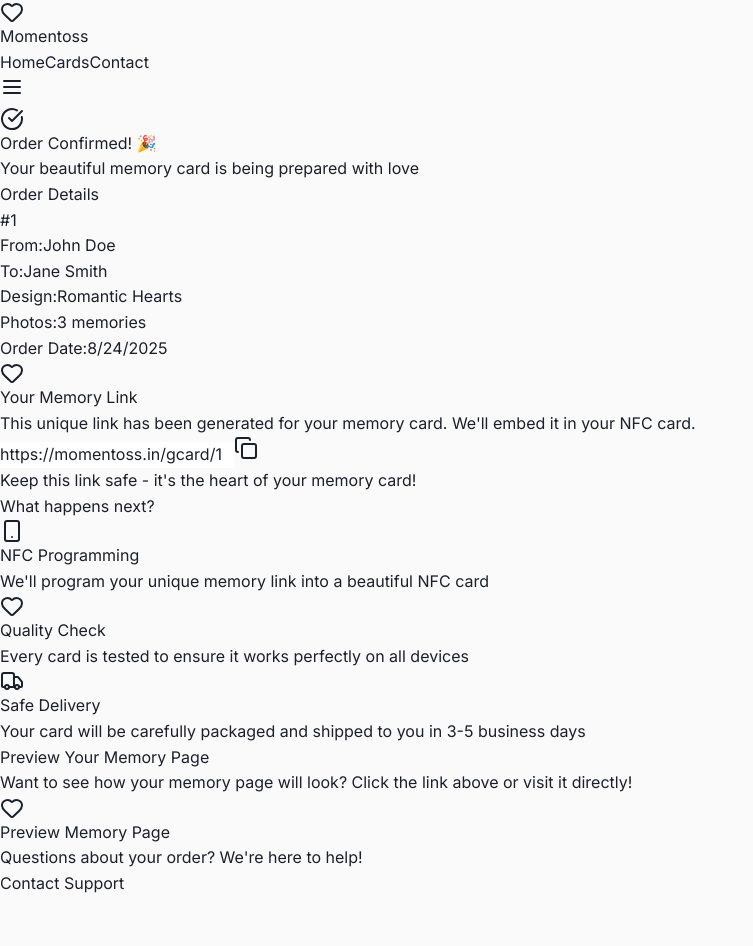
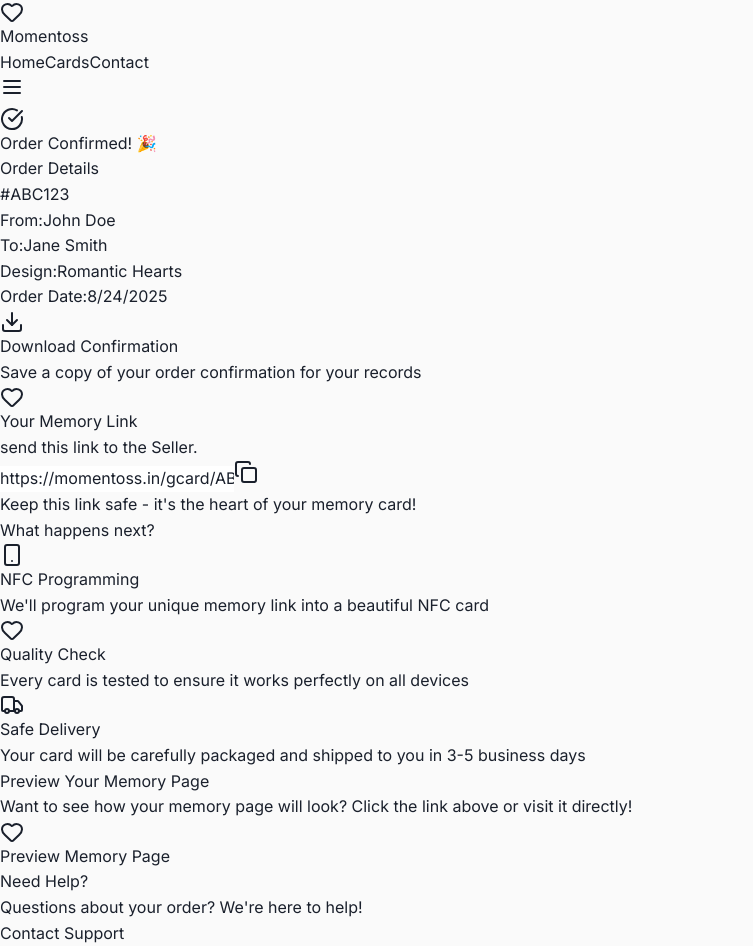
Before and after one commit to JATIN-C0DE5/Momentoss, a React (Vite) app in the folder client/: page /confirmation/1 in a window 1280 px wide. Shown: the whole page, without its empty margins (0-753 px from the left). Before the commit the page ends 897 px from the top, so only its background shows below. Built offline with nearby package versions, Linux system fonts and the light colour scheme.

Commit message:
Updated Cofirmation page to download confirmation

```diff
--- a/client/src/pages/ConfirmationPage.jsx
+++ b/client/src/pages/ConfirmationPage.jsx
@@ -1,10 +1,11 @@
-import { useParams, Link } from 'react-router-dom';
-import { CheckCircle, Heart, Truck, Smartphone, Copy } from 'lucide-react';
 import { useState } from 'react';
+import { CheckCircle, Heart, Truck, Smartphone, Copy, Download } from 'lucide-react';
 
 const ConfirmationPage = () => {
-  const { id } = useParams();
+  // Simulating useParams since we can't import react-router-dom
+  const id = 'ABC123';
   const [copied, setCopied] = useState(false);
+  const [downloading, setDownloading] = useState(false);
 
   // TODO: Replace with actual API call to fetch order details when backend is ready
   const orderDetails = {
@@ -28,8 +29,23 @@
     }
   };
 
+  const downloadPDF = async () => {
+    setDownloading(true);
+
+    try {
+      // Simply trigger the browser's print dialog to save current page as PDF
+      window.print();
+
+    } catch (error) {
+      console.error('Error opening print dialog:', error);
+      alert('Unable to open print dialog. Please try again or use Ctrl+P.');
+    } finally {
+      setTimeout(() => setDownloading(false), 1000);
+    }
+  };
+
   return (
-    <div className="min-h-screen py-8 px-4">
+    <div className="min-h-screen py-8 px-4 bg-gradient-to-br from-pink-50 to-purple-50">
       <div className="max-w-2xl mx-auto">
         {/* Success Header */}
         <div className="text-center mb-8">
@@ -39,9 +55,7 @@
           <h1 className="text-3xl font-bold text-gray-800 mb-2">
             Order Confirmed! 🎉
           </h1>
-          <p className="text-lg text-gray-600">
-            Your beautiful memory card is being prepared with love
-          </p>
+
         </div>
 
         {/* Order Details Card */}
@@ -64,10 +78,6 @@
               <span className="text-gray-600">Design:</span>
               <span className="font-medium text-gray-800">{orderDetails.designName}</span>
             </div>
-            <div className="flex justify-between py-2 border-b border-gray-100">
-              <span className="text-gray-600">Photos:</span>
-              <span className="font-medium text-gray-800">{orderDetails.numberOfPhotos} memories</span>
-            </div>
             <div className="flex justify-between py-2">
               <span className="text-gray-600">Order Date:</span>
               <span className="font-medium text-gray-800">{orderDetails.orderDate}</span>
@@ -75,16 +85,44 @@
           </div>
         </div>
 
+        {/* Download PDF Button */}
+        <div className="text-center mb-8">
+          <button
+            onClick={downloadPDF}
+            disabled={downloading}
+            className={`inline-flex items-center px-6 py-3 rounded-xl font-bold text-white transition-all duration-300 ${
+              downloading
+                ? 'bg-gray-400 cursor-not-allowed'
+                : 'bg-gradient-to-r from-blue-500 to-indigo-600 hover:from-blue-600 hover:to-indigo-700 hover:shadow-lg hover:scale-105'
+            }`}
+          >
+            {downloading ? (
+              <>
+                <div className="w-5 h-5 border-2 border-white border-t-transparent rounded-full animate-spin mr-2"></div>
+                Preparing Download...
+              </>
+            ) : (
+              <>
+                <Download className="w-5 h-5 mr-2" />
+                Download Confirmation
+              </>
+            )}
+          </button>
+          <p className="text-sm text-gray-500 mt-2">
+            Save a copy of your order confirmation for your records
+          </p>
+        </div>
+
         {/* Generated Link Card */}
-        <div className="bg-gradient-to-r from-pink-50 to-purple-50 rounded-2xl p-6 md:p-8 mb-8">
+        <div className="bg-gradient-to-r from-pink-50 to-purple-50 rounded-2xl p-6 md:p-8 mb-8 border border-pink-100">
           <div className="flex items-center mb-4">
             <Heart className="w-6 h-6 text-pink-500 mr-3" />
             <h3 className="text-lg font-bold text-gray-800">Your Memory Link</h3>
           </div>
           <p className="text-gray-600 mb-4">
-            This unique link has been generated for your memory card. We'll embed it in your NFC card.
+            send this link to the Seller.
           </p>
-          <div className="flex items-center space-x-2 p-4 bg-white rounded-lg">
+          <div className="flex items-center space-x-2 p-4 bg-white rounded-lg border">
             <input
               type="text"
               value={orderDetails.generatedLink}
@@ -93,10 +131,10 @@
             />
             <button
               onClick={copyLink}
-              className={`px-4 py-2 rounded-lg font-medium transition-colors ${
+              className={`px-4 py-2 rounded-lg font-medium transition-all duration-300 ${
                 copied
                   ? 'bg-green-500 text-white'
-                  : 'bg-pink-500 text-white hover:bg-pink-600'
+                  : 'bg-pink-500 text-white hover:bg-pink-600 hover:scale-105'
               }`}
             >
               {copied ? 'Copied!' : <Copy className="w-4 h-4" />}
@@ -108,40 +146,40 @@
         </div>
 
         {/* What Happens Next */}
-        <div className="bg-white rounded-2xl shadow-xl p-6 md:p-8 mb-8">
+        <div className="bg-white rounded-2xl shadow-xl p-6 md:p-8 mb-8 border border-gray-100">
           <h3 className="text-lg font-bold text-gray-800 mb-6">What happens next?</h3>
 
           <div className="space-y-6">
-            <div className="flex items-start space-x-4">
-              <div className="w-10 h-10 bg-blue-100 rounded-full flex items-center justify-center flex-shrink-0">
-                <Smartphone className="w-5 h-5 text-blue-500" />
+            <div className="flex items-start space-x-4 p-4 bg-blue-50 rounded-xl">
+              <div className="w-12 h-12 bg-blue-100 rounded-full flex items-center justify-center flex-shrink-0">
+                <Smartphone className="w-6 h-6 text-blue-500" />
               </div>
               <div>
-                <h4 className="font-bold text-gray-800">NFC Programming</h4>
+                <h4 className="font-bold text-gray-800 mb-1">NFC Programming</h4>
                 <p className="text-gray-600 text-sm">
                   We'll program your unique memory link into a beautiful NFC card
                 </p>
               </div>
             </div>
 
-            <div className="flex items-start space-x-4">
-              <div className="w-10 h-10 bg-purple-100 rounded-full flex items-center justify-center flex-shrink-0">
-                <Heart className="w-5 h-5 text-purple-500" />
+            <div className="flex items-start space-x-4 p-4 bg-purple-50 rounded-xl">
+              <div className="w-12 h-12 bg-purple-100 rounded-full flex items-center justify-center flex-shrink-0">
+                <Heart className="w-6 h-6 text-purple-500" />
               </div>
               <div>
-                <h4 className="font-bold text-gray-800">Quality Check</h4>
+                <h4 className="font-bold text-gray-800 mb-1">Quality Check</h4>
                 <p className="text-gray-600 text-sm">
                   Every card is tested to ensure it works perfectly on all devices
                 </p>
               </div>
             </div>
 
-            <div className="flex items-start space-x-4">
-              <div className="w-10 h-10 bg-green-100 rounded-full flex items-center justify-center flex-shrink-0">
-                <Truck className="w-5 h-5 text-green-500" />
+            <div className="flex items-start space-x-4 p-4 bg-green-50 rounded-xl">
+              <div className="w-12 h-12 bg-green-100 rounded-full flex items-center justify-center flex-shrink-0">
+                <Truck className="w-6 h-6 text-green-500" />
               </div>
               <div>
-                <h4 className="font-bold text-gray-800">Safe Delivery</h4>
+                <h4 className="font-bold text-gray-800 mb-1">Safe Delivery</h4>
                 <p className="text-gray-600 text-sm">
                   Your card will be carefully packaged and shipped to you in {orderDetails.estimatedDelivery}
                 </p>
@@ -151,31 +189,32 @@
         </div>
 
         {/* Preview Card */}
-        <div className="bg-white rounded-2xl shadow-xl p-6 md:p-8 mb-8">
+        <div className="bg-white rounded-2xl shadow-xl p-6 md:p-8 mb-8 border border-gray-100">
           <h3 className="text-lg font-bold text-gray-800 mb-4">Preview Your Memory Page</h3>
           <p className="text-gray-600 mb-4">
             Want to see how your memory page will look? Click the link above or visit it directly!
           </p>
-          <Link
-            to={`/gcard/${id}`}
-            className="inline-flex items-center px-6 py-3 bg-gradient-to-r from-pink-500 to-purple-600 text-white font-bold rounded-full hover:shadow-lg transition-all"
+          <button
+            onClick={() => window.open(`/gcard/${id}`, '_blank')}
+            className="inline-flex items-center px-6 py-3 bg-gradient-to-r from-pink-500 to-purple-600 text-white font-bold rounded-xl hover:shadow-lg hover:scale-105 transition-all duration-300"
           >
             <Heart className="w-5 h-5 mr-2" />
             Preview Memory Page
-          </Link>
+          </button>
         </div>
 
         {/* Contact Support */}
-        <div className="text-center">
-          <p className="text-gray-600 mb-4">
+        <div className="text-center bg-white rounded-2xl shadow-lg p-8 border border-gray-100">
+          <h3 className="text-lg font-bold text-gray-800 mb-2">Need Help?</h3>
+          <p className="text-gray-600 mb-6">
             Questions about your order? We're here to help!
           </p>
-          <Link
-            to="/contact"
-            className="inline-flex items-center px-6 py-3 border-2 border-pink-500 text-pink-500 font-bold rounded-full hover:bg-pink-500 hover:text-white transition-colors"
+          <button
+            onClick={() => window.open('/contact', '_blank')}
+            className="inline-flex items-center px-6 py-3 border-2 border-pink-500 text-pink-500 font-bold rounded-xl hover:bg-pink-500 hover:text-white transition-all duration-300 hover:scale-105"
           >
             Contact Support
-          </Link>
+          </button>
         </div>
       </div>
     </div>
```
